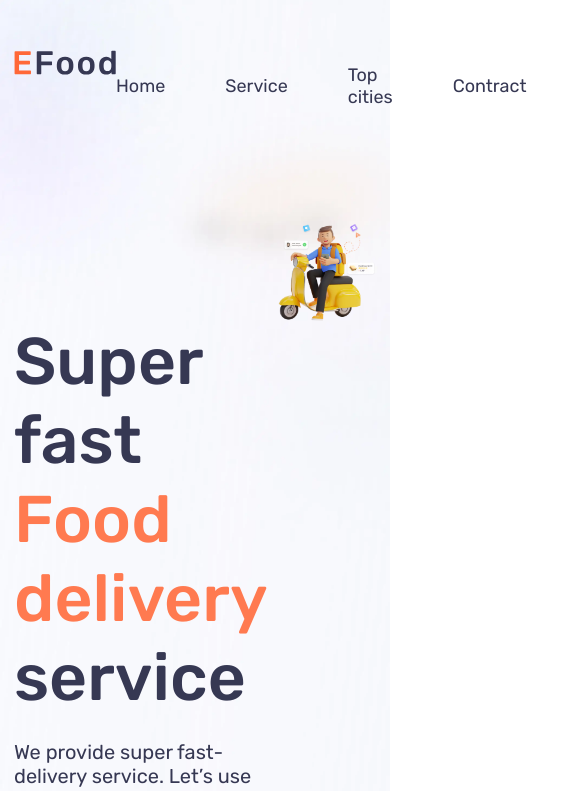
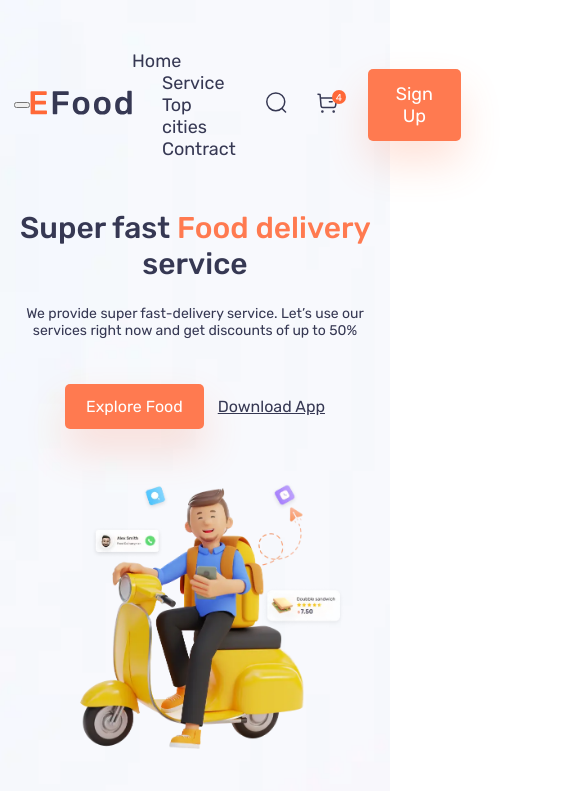
Before and after one commit to Max4297/EFood, a website: page app/index.html in a window 390 px wide. Shown: the top 791 px of the page, 585 px wide, since content can reach past the window. Drawn offline with nearby package versions, Linux system fonts and the light colour scheme; files that its build step writes are made by us from their sources.

Commit message:
added adaptive for block top

```diff
--- a/app/index.html
+++ b/app/index.html
@@ -11,6 +11,9 @@
       <header class="header">
         <div class="container">
           <div class="header__inner">
+            <button class="burger">
+              <span></span>
+            </button>
             <div class="logo">
               <svg class="svg-logo-dims">
                 <use href="images/sprite.svg#logo" alt="logo" />
@@ -30,23 +33,25 @@
                 <li class="menu__list-item">
                   <a class="menu__list-link" href="#">Contract</a>
                 </li>
-                <li class="menu__list-item">
-                  <a class="menu__list-link" href="#">
+              </ul>
+              <ul class="menu__user-list">
+                <li class="menu__user-item">
+                  <a class="menu__user-link" href="#">
                     <svg class="svg-search-icon-dims">
                       <use href="images/sprite.svg#search-icon"" alt="search-icon"/>
                     </svg>
                   </a>
                 </li>
-                <li class="menu__list-item">
-                  <a class="menu__list-link menu__list-link--basket" href="#">
+                <li class="menu__user-item">
+                  <a class="menu__user-link menu__user-link--basket" href="#">
                     <svg class="svg-basket-icon-dims">
                       <use href="images/sprite.svg#basket-icon" alt="basket-icon" />
                     </svg>
                     <span class="menu__basket-num">4</span>
                   </a>
                 </li>
-                <li class="menu__list-item">
-                  <button href="#" class="menu__list-link menu__list-link--sign">
+                <li class="menu__user-item">
+                  <button href="#" class="menu__user-link menu__user-link--sign">
                     Sign Up
                   </button>
                 </li>
@@ -73,9 +78,7 @@
                   <a class="top__link" href="#">Download App</a>
                 </div>
               </div>
-              <div class="top__img">
-                <img src="../images/header.webp" alt="" />
-              </div>
+              <img class="top__img" src="../images/header.webp" alt="" />
             </div>
           </div>
         </section>
--- a/app/scss/_global.scss
+++ b/app/scss/_global.scss
@@ -7,6 +7,11 @@ body {
   display: flex;
   flex-direction: column;
   min-height: 100%;
+  color: $text;
+  background-image: url(../images/background.webp);
+  background-repeat: no-repeat;
+  background-size: cover;
+  background-position: top center;
 }
 
 .main {
@@ -19,11 +24,6 @@ body {
 body {
   font-size: 18px;
   @extend %rubik-400;
-  color: $text;
-  background-image: url(../images/background.webp);
-  background-repeat: no-repeat;
-  background-size: cover;
-  background-position: top;
 }
 
 .container {
@@ -43,3 +43,7 @@ body {
 .accent-text {
   color: $accent;
 }
+
+.burger {
+  display: none;
+}
--- a/app/scss/_media.scss
+++ b/app/scss/_media.scss
@@ -0,0 +1,77 @@
+@media (max-width: 1067px) {
+  .menu {
+    &__list-item + .menu__list-item {
+      margin-left: 30px;
+    }
+
+    &__user-item {
+      margin-left: 30px;
+    }
+  }
+
+  .top {
+    &__title {
+      font-size: 50px;
+    }
+    &__subtitle {
+    }
+    &__img {
+      max-width: 450px;
+    }
+  }
+
+  .top-food__items {
+    justify-content: space-around;
+  }
+}
+
+@media (max-width: 800px) {
+  .burger {
+    display: block;
+  }
+
+  .menu {
+    &__list {
+      display: block;
+    }
+    &__list-item {
+      margin: 0;
+    }
+  }
+
+  .top {
+    padding-top: 0;
+    &__inner {
+      flex-direction: column;
+    }
+    &__info {
+      padding-top: 0;
+      text-align: center;
+      padding-bottom: 50px;
+    }
+    &__img {
+      max-width: 350px;
+    }
+  }
+}
+
+@media (max-width: 420px) {
+  .top {
+    min-height: 0px;
+    &__title {
+      font-size: 30px;
+    }
+    &__subtitle {
+      font-size: 14px;
+    }
+    &__links {
+      font-size: 16px;
+    }
+    &__btn {
+      margin-right: 10px;
+    }
+    &__img {
+      max-width: 300px;
+    }
+  }
+}
--- a/app/scss/style.scss
+++ b/app/scss/style.scss
@@ -10,10 +10,13 @@
   &__inner {
     display: flex;
     justify-content: space-between;
+    align-items: center;
   }
 }
 
 .menu {
+  display: flex;
+  align-items: center;
   &__list {
     display: flex;
     justify-content: space-between;
@@ -33,7 +36,16 @@
     color: $accent;
   }
 
-  &__list-link--sign {
+  &__user-list {
+    display: flex;
+    align-items: center;
+  }
+
+  &__user-item {
+    margin-left: 60px;
+  }
+
+  &__user-link--sign {
     padding: 14px 28px;
     border-radius: 5px;
     box-shadow: 0px 22px 40px 0px rgba(255, 104, 56, 0.19);
@@ -41,11 +53,11 @@
     border: none;
   }
 
-  &__list-link--sign:hover {
+  &__user-link--sign:hover {
     color: #ffffff;
   }
 
-  &__list-link--basket {
+  &__user-link--basket {
     position: relative;
   }
 
@@ -70,11 +82,13 @@
 
   &__inner {
     display: flex;
+    align-items: center;
   }
 
   &__info {
     padding-top: 100px;
     max-width: 530px;
+    width: 100%;
   }
 
   &__title {
@@ -95,6 +109,9 @@
   }
 
   &__img {
+    max-width: 689px;
+    max-height: 681.003px;
+    object-fit: cover;
   }
 
   &__btn {
@@ -112,17 +129,21 @@
 }
 
 .category {
-  padding-top: 50px;
-  padding-bottom: 400px;
+  .container {
+    padding: 0;
+  }
+  padding: 50px 0px 400px 0px;
   &__title {
     padding-bottom: 55px;
   }
   &__inner {
+    padding: 0 12px;
     position: relative;
   }
 
   &__slider-typeFood {
     max-width: 1172px;
+    width: 100% !important;
     position: absolute;
     visibility: hidden;
   }
@@ -132,9 +153,10 @@
   }
 
   &__buttons {
+    max-width: 1172px;
     display: flex;
+    flex-wrap: wrap;
     justify-content: space-between;
-    align-items: center;
     padding-bottom: 39px;
   }
 
@@ -173,19 +195,23 @@
   }
 
   &__slider-items {
+    width: 100% !important;
     display: flex !important;
+    flex-wrap: wrap;
+    margin-bottom: 20px;
     justify-content: space-between;
-    margin-bottom: 20px;
   }
 
   &__slider-item {
-    max-width: 208px;
+    max-width: 210px;
     width: 100%;
     height: 279px;
     background-color: #ffffff;
     display: flex;
     align-items: center;
     flex-direction: column;
+    border-radius: 12px;
+    justify-content: space-between;
   }
 
   &__item-img {
@@ -454,9 +480,8 @@
   }
 
   &__image {
-    width: 616.743px;
-    height: 480.593px;
-    overflow: hidden;
+    max-width: 616.743px;
+    object-fit: cover;
   }
 
   &__link-google {
```
Also changed, not shown: app/components/header.html (+11 -6 lines), app/components/top.html (+1 -3 lines), app/images/stack/sprite.stack.html (+1 -1 lines).
